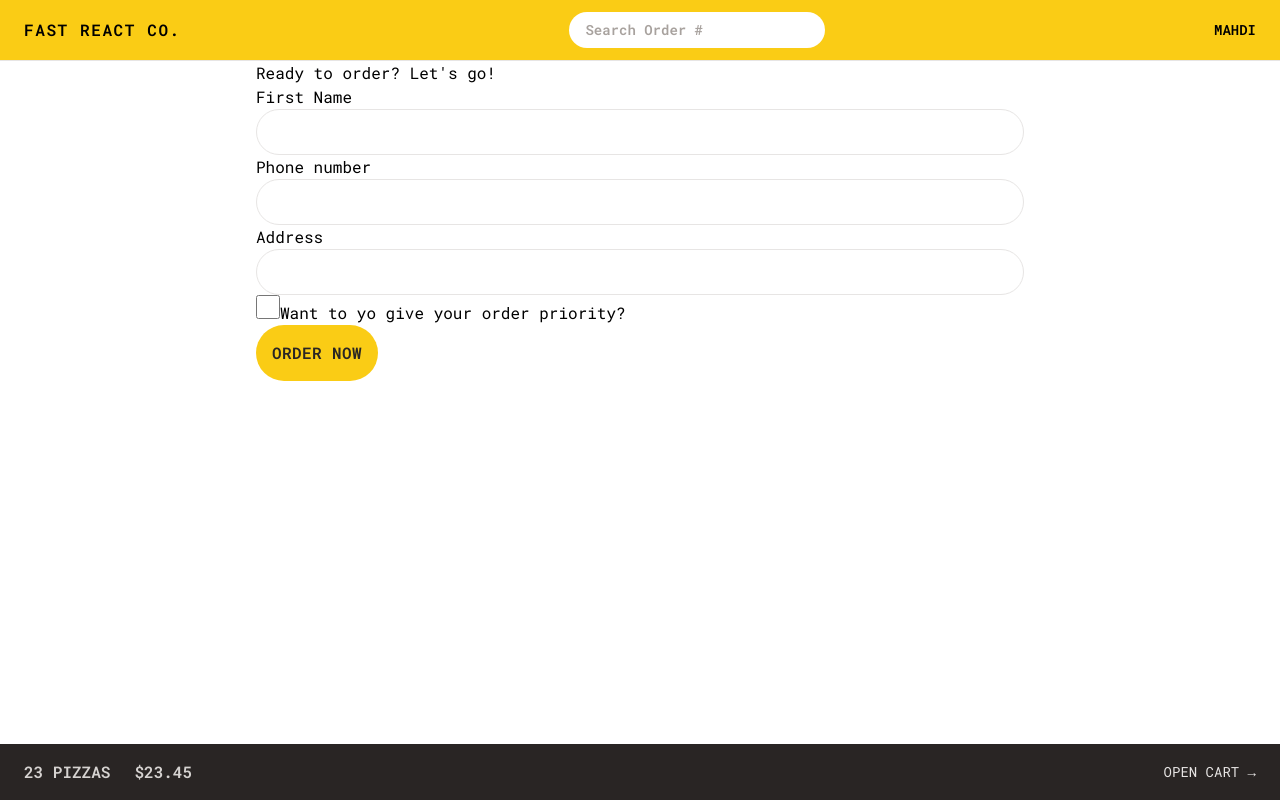
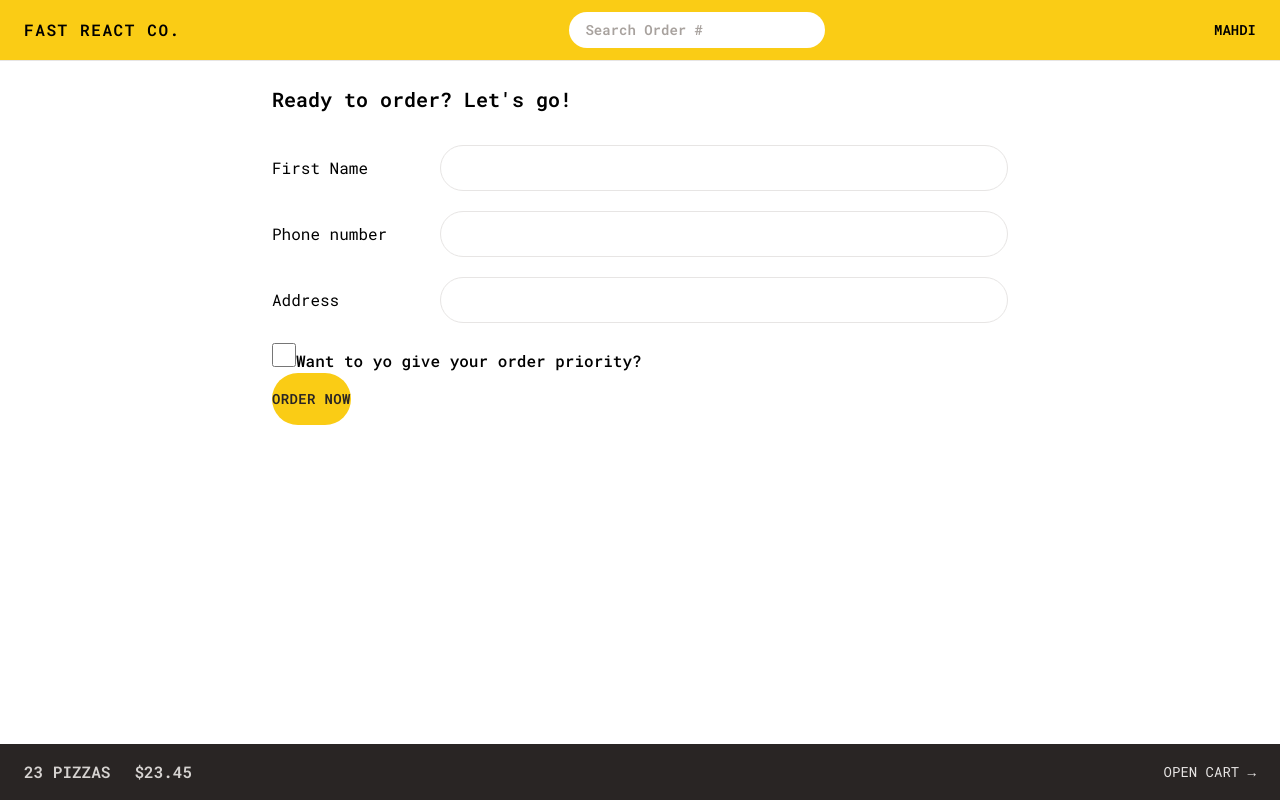
Before and after one commit to itsmahdi62/Meshkin.co, a React (Create React App) app in the folder front-end/: page /order/new in a window 1280 px wide. Built offline with nearby package versions, Linux system fonts and the light colour scheme.

Commit message:
Add some tailwind classes

```diff
--- a/front-end/src/features/cart/Cart.jsx
+++ b/front-end/src/features/cart/Cart.jsx
@@ -1,6 +1,7 @@
 import { Link } from "react-router-dom";
 import LinkButton from "../../ui/LinkButton";
 import Button from "../../ui/Button";
+import CartItem from "./CartItem";
 
 const fakeCart = [
   {
@@ -30,16 +31,24 @@ function Cart() {
   const cart = fakeCart;
 
   return (
-    <div>
+    <div className="px-4 py-3 ">
       <LinkButton to="/menu">&larr; Back to menu</LinkButton>
 
-      <h2>Your cart, %NAME%</h2>
+      <h2 className="mt-7 text-xl font-semibold">Your cart, %NAME%</h2>
 
-      <div>
+      <ul className="divide-y divide-stone-200 border-b mt-3">
+        {cart.map((item) => (
+          <CartItem item={item} key={item.key} />
+        ))}
+      </ul>
+
+      <div className="mt-6 space-x-2">
         <Button to="/order/new" type="primary">
           Order pizzas
         </Button>
+        <Button type='secondary'>Clear cart</Button>
         <button>Clear cart</button>
+
       </div>
     </div>
   );
--- a/front-end/src/features/cart/CartItem.jsx
+++ b/front-end/src/features/cart/CartItem.jsx
@@ -1,13 +1,16 @@
+import Button from "../../ui/Button";
+import { formatCurrency } from "../../utils/helpers";
 function CartItem({ item }) {
   const { pizzaId, name, quantity, totalPrice } = item;
 
   return (
-    <li>
-      <p>
+    <li className="py-3 sm:flex sm:items-center sm:justify-between sm:gap-6">
+      <p className="mb-1 sm:mb-0">
         {quantity}&times; {name}
       </p>
-      <div>
-        <p>{formatCurrency(totalPrice)}</p>
+      <div className="flex justify-between items-center">
+        <p className="text-sm font-bold">{formatCurrency(totalPrice)}</p>
+        <Button type="small">Delete</Button>
       </div>
     </li>
   );
--- a/front-end/src/features/order/CreateOrder.jsx
+++ b/front-end/src/features/order/CreateOrder.jsx
@@ -42,28 +42,37 @@ function CreateOrder() {
   const cart = fakeCart;
 
   return (
-    <div>
-      <h2>Ready to order? Let's go!</h2>
+    <div className="px-4 py-6">
+      <h2 className="mb-8 text-xl font-semibold">Ready to order? Let's go!</h2>
 
       {/* <Form method="POST" action="/order/new"> */}
       <Form method="POST">
-        <div>
-          <label>First Name</label>
-          <input type="text" name="customer" required className="input" />
+        <div className="mb-5 flex flex-col gap-2 sm:flex-row sm:items-center">
+          <label className="sm:basis-40">First Name</label>
+          <input className="input grow" type="text" name="customer" required />
         </div>
 
-        <div>
-          <label>Phone number</label>
-          <div>
-            <input type="tel" name="phone" required className="input" />
+        <div className="mb-5 flex flex-col gap-2 sm:flex-row sm:items-center">
+          <label className="sm:basis-40">Phone number</label>
+          <div className="grow">
+            <input type="tel" name="phone" required className="input w-full" />
+            {formErrors?.phone && (
+              <p className="mt-2 rounded-md bg-red-100 p-2 text-xs text-red-700">
+                {formErrors.phone}
+              </p>
+            )}
           </div>
-          {formErrors?.phone && <p>{formErrors.phone}</p>}
         </div>
 
-        <div>
-          <label>Address</label>
-          <div>
-            <input type="text" name="address" required className="input" />
+        <div className="mb-5 flex flex-col gap-2 sm:flex-row sm:items-center">
+          <label className="sm:basis-40">Address</label>
+          <div className="grow">
+            <input
+              type="text"
+              name="address"
+              required
+              className="input w-full"
+            />
           </div>
         </div>
 
@@ -77,7 +86,9 @@ function CreateOrder() {
             // onChange={(e) => setWithPriority(e.target.checked)}
           />
 
-          <label htmlFor="priority">Want to yo give your order priority?</label>
+          <label className="font-medium" htmlFor="priority">
+            Want to yo give your order priority?
+          </label>
         </div>
 
         <div>
--- a/front-end/src/features/order/Order.jsx
+++ b/front-end/src/features/order/Order.jsx
@@ -23,29 +23,51 @@ function Order() {
   const deliveryIn = calcMinutesLeft(estimatedDelivery);
 
   return (
-    <div>
-      <div>
-        <h2>Status</h2>
+    <div className="space-y-8 px-4 py-6">
+      <div className="flex flex-wrap items-center justify-between gap-2">
+        <h2 className="text-xl font-semibold">Status</h2>
 
-        <div>
-          {priority && <span>Priority</span>}
-          <span>{status} order</span>
+        <div className="space-x-2">
+          {priority && (
+            <span className="rounded-full bg-red-500 px-3 py-1 text-sm font-semibold uppercase tracking-wide text-red-50">
+              Priority
+            </span>
+          )}
+          <span className="rounded-full bg-green-500 px-3 py-1 text-sm font-semibold uppercase tracking-wide text-green-50">
+            {status} order
+          </span>
         </div>
       </div>
 
-      <div>
-        <p>
+      <div className="flex flex-wrap items-center justify-between gap-2 bg-stone-200 px-6 py-5">
+        <p className="font-medium">
           {deliveryIn >= 0
             ? `Only ${calcMinutesLeft(estimatedDelivery)} minutes left 😃`
             : "Order should have arrived"}
         </p>
-        <p>(Estimated delivery: {formatDate(estimatedDelivery)})</p>
+        <p className="text-xs text-stone-500">
+          (Estimated delivery: {formatDate(estimatedDelivery)})
+        </p>
       </div>
 
-      <div>
-        <p>Price pizza: {formatCurrency(orderPrice)}</p>
-        {priority && <p>Price priority: {formatCurrency(priorityPrice)}</p>}
-        <p>To pay on delivery: {formatCurrency(orderPrice + priorityPrice)}</p>
+      <ul className="dive-stone-200 divide-y border-b border-t">
+        {cart.map((item) => (
+          <OrderItem item={item} key={item.id} />
+        ))}
+      </ul>
+
+      <div className="space-y-2 bg-stone-200 px-6 py-5">
+        <p className="text-sm font-medium text-stone-600">
+          Price pizza: {formatCurrency(orderPrice)}
+        </p>
+        {priority && (
+          <p className="text-sm font-medium text-stone-600">
+            Price priority: {formatCurrency(priorityPrice)}
+          </p>
+        )}
+        <p className="font-bold">
+          To pay on delivery: {formatCurrency(orderPrice + priorityPrice)}
+        </p>
       </div>
     </div>
   );
--- a/front-end/src/index.css
+++ b/front-end/src/index.css
@@ -4,7 +4,7 @@
 
 @layer components {
   .input {
-    @apply rounded-full border border-stone-200 px-4 py-2 text-sm transition-all duration-300 placeholder:text-stone-400 focus:outline-none focus:ring focus:ring-yellow-400 w-full md:px-6 md:py-3;
+    @apply rounded-full border border-stone-200 px-4 py-2 text-sm transition-all duration-300 placeholder:text-stone-400 focus:outline-none focus:ring focus:ring-yellow-400  md:px-6 md:py-3;
   }
   .loader {
     width: 45px;
--- a/front-end/src/ui/Button.jsx
+++ b/front-end/src/ui/Button.jsx
@@ -2,11 +2,13 @@ import { Link } from "react-router-dom";
 
 const Button = ({ children, disabled, to, type }) => {
   const base =
-    "bg-yellow-400 uppercase font-semibold text-stone-800  inline-block tracking-wide rounded-full hover:bg-yellow-300 transition-colors duration-300 focus:outline-none focus:ring focus:ring-yello-300 focus:bg-yellow-300 focus:ring-offset-2 disabled:cursor-not-allowed";
+    "bg-yellow-400 uppercase text-sm font-semibold text-stone-800  inline-block tracking-wide rounded-full hover:bg-yellow-300 transition-colors duration-300 focus:outline-none focus:ring focus:ring-yellow-300 focus:bg-yellow-300 focus:ring-offset-2 disabled:cursor-not-allowed";
 
   const styles = {
-    primary: base + " px-4 py-3 md:px6 sm:py-4",
+    primary: base + "px-4 py-3 md:px6 sm:py-4",
     small: base + " px-4 py-2 md:px-5 md:py-2.5 text-xs",
+    secondary:
+      "bg-yellow-400 border-2 text-sm border-stone-300  uppercase font-semibold text-stone-400  inline-block tracking-wide rounded-full hover:text-stone-800 hover:bg-stone-300 transition-colors duration-300 focus:outline-none focus:ring focus:ring-stone-200 focus:bg-yellow-300 focus:ring-offset-2 focus:text-stone-800 disabled:cursor-not-allowed px-4 py-2.5 md:px-6 sm:py-3.5",
   };
   if (to)
     return (
```
Also changed, not shown: front-end/public/index.html (+4 -0 lines).
